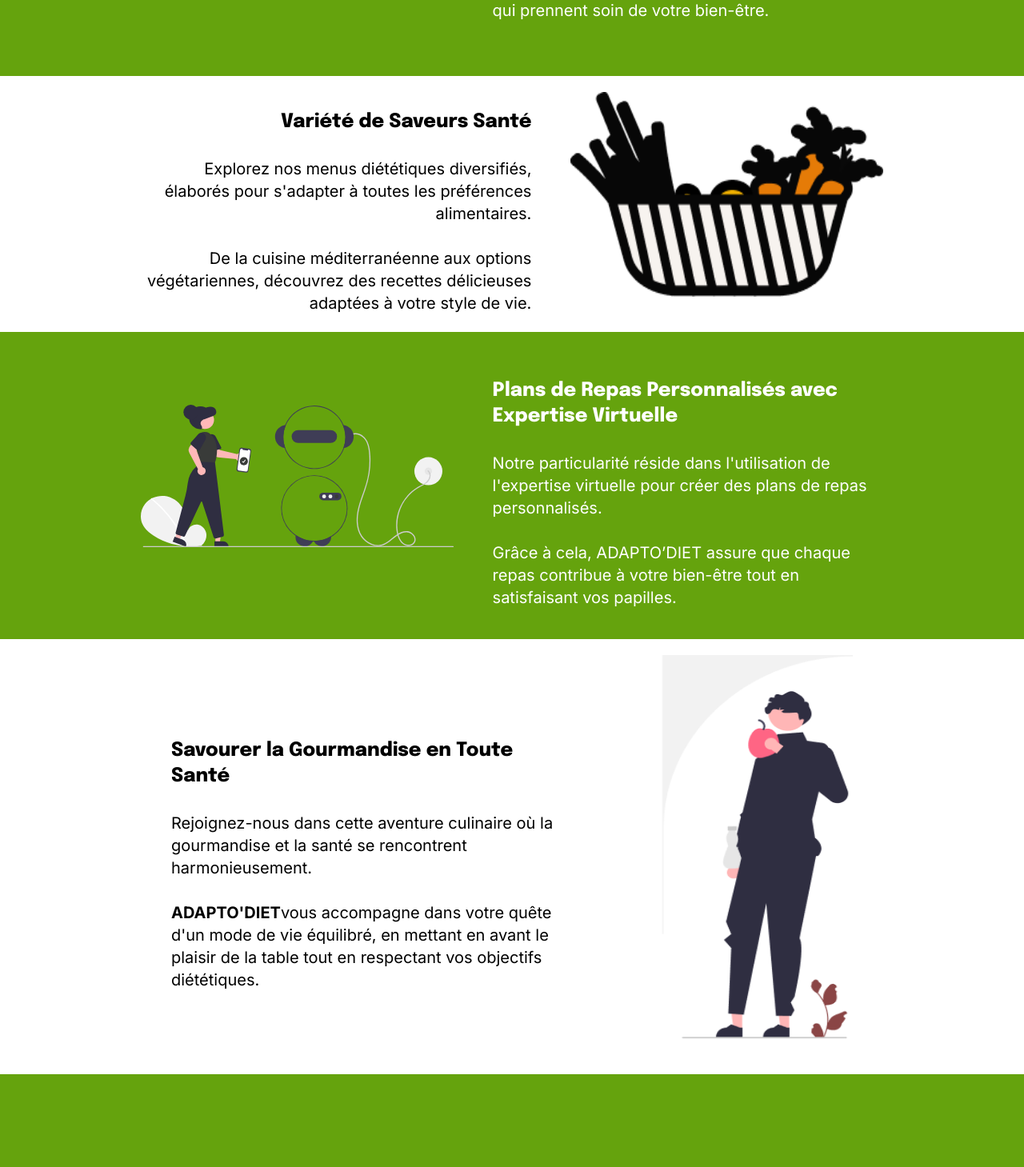
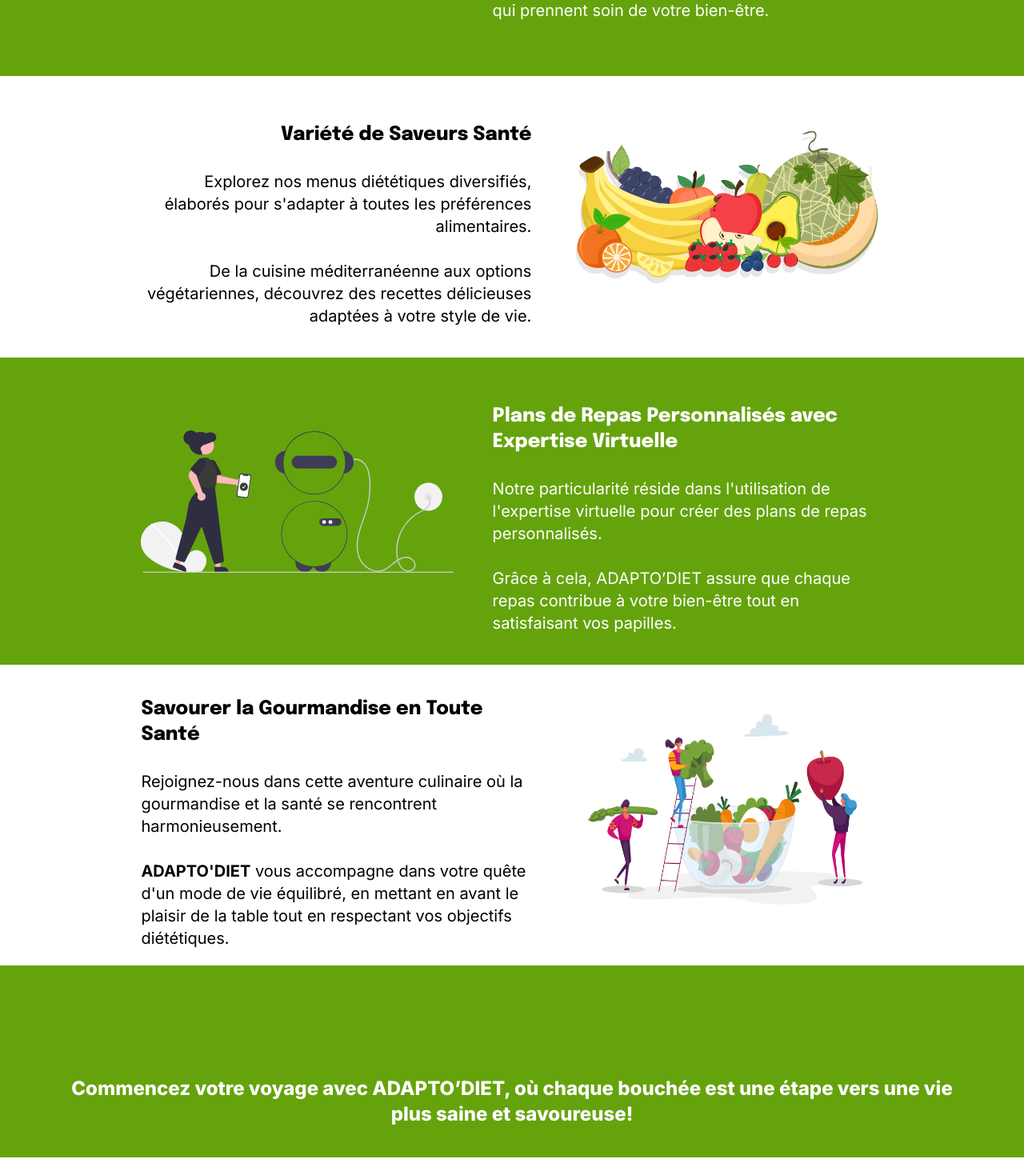
Before and after one commit to xsma-L/adapto-diet, a Next.js app in the folder client/: page / in a window 1280 px wide. Shown: the part 1051-2510 px from the top of the page at 80% size. Built offline with nearby package versions, Linux system fonts and the light colour scheme.

Commit message:
Homepage image (fix)

```diff
--- a/client/src/app/page.tsx
+++ b/client/src/app/page.tsx
@@ -39,8 +39,8 @@
       </section>
       <section className="h-full w-full lg:h-fit lg:flex lg:justify-center lg:align-center">
         <div className="px-6 text-center mt-10 py-5 lg:mt-0 lg:w-[80%] lg:flex lg:flex-row-reverse lg:items-center lg:justify-around">
-          <div className="w-60 h-32 relative mt-3 mb-6 mx-auto lg:basis-2/5 lg:h-64 lg:mt-0 lg:mx-0">
-            <Image src="/Chars.webp" fill={true} alt="Panier équilibré repmlit de légumes et protéines" />
+          <div className="w-60 h-[11rem] relative mt-3 mb-6 mx-auto lg:basis-2/5 lg:h-[18rem] lg:mt-0 lg:mx-0">
+            <Image src="/fruits.svg" fill={true} alt="Panier équilibré repmlit de légumes et protéines" />
           </div>
           <div className="basis-1/2">
             <h2 className="font-epilogue font-extrabold text-lg lg:text-2xl lg:mt-5 lg:text-right">Variété de Saveurs Santé</h2>
@@ -67,14 +67,14 @@
       </section>
       <section className="h-full w-full lg:h-fit lg:flex lg:justify-center lg:align-center">
         <div className="px-6 text-center mt-10 py-5 lg:mt-0 lg:w-[80%] lg:flex lg:flex-row-reverse lg:items-center lg:justify-around">
-          <div className="w-60 h-64 relative mt-3 mb-6 mx-auto md:h-[23rem] lg:w-basis-1/3 lg:h-[30rem] lg:mt-0 lg:mx-0">
-            <Image src="/healthy.webp" fill={true} alt="Repas équilibré créé avec l'aide d'une intelligence artificielle" />
+          <div className="w-60 h-[11rem] relative mt-3 mb-6 mx-auto lg:basis-2/5 lg:h-[18rem] lg:mt-0 lg:mx-0">
+            <Image src="/gourmandise.webp" fill={true} alt="Repas équilibré créé avec l'aide d'une intelligence artificielle" />
           </div>
           <div className="basis-1/2">
             <h2 className="font-epilogue font-extrabold text-lg lg:text-2xl lg:mt-5 lg:text-left">Savourer la Gourmandise en Toute Santé</h2>
             <p className="font-inter mt-7 lg:text-xl lg:leading-7 lg:text-left">
             Rejoignez-nous dans cette aventure culinaire où la gourmandise et la santé se rencontrent harmonieusement.
-            <br /><br /><strong>ADAPTO&apos;DIET</strong>vous accompagne dans votre quête d&apos;un mode de vie équilibré, en mettant en avant le plaisir de la table tout en respectant vos objectifs diététiques.
+            <br /><br /><strong>ADAPTO&apos;DIET</strong> vous accompagne dans votre quête d&apos;un mode de vie équilibré, en mettant en avant le plaisir de la table tout en respectant vos objectifs diététiques.
             </p>
           </div>
         </div>
```
Also changed, not shown: client/public/fruits.svg (added), client/public/gourmandise.webp (added).
